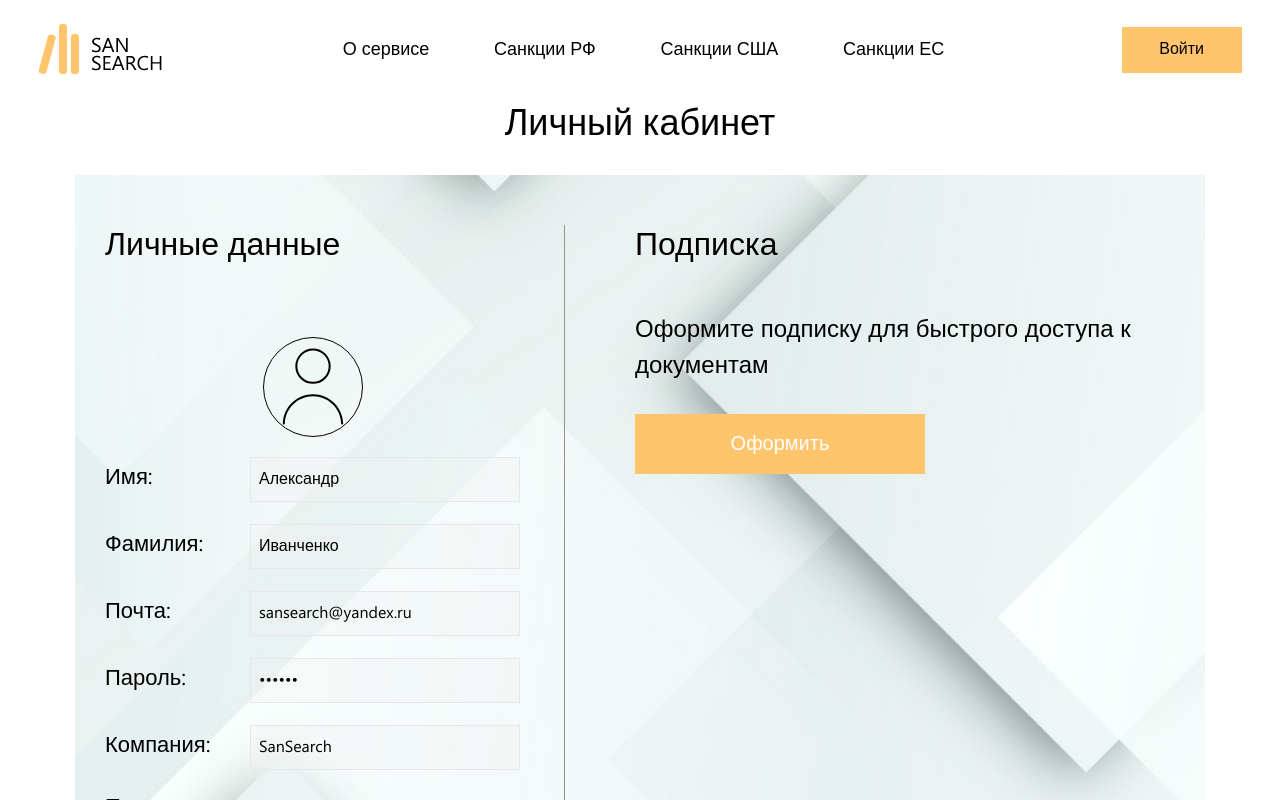
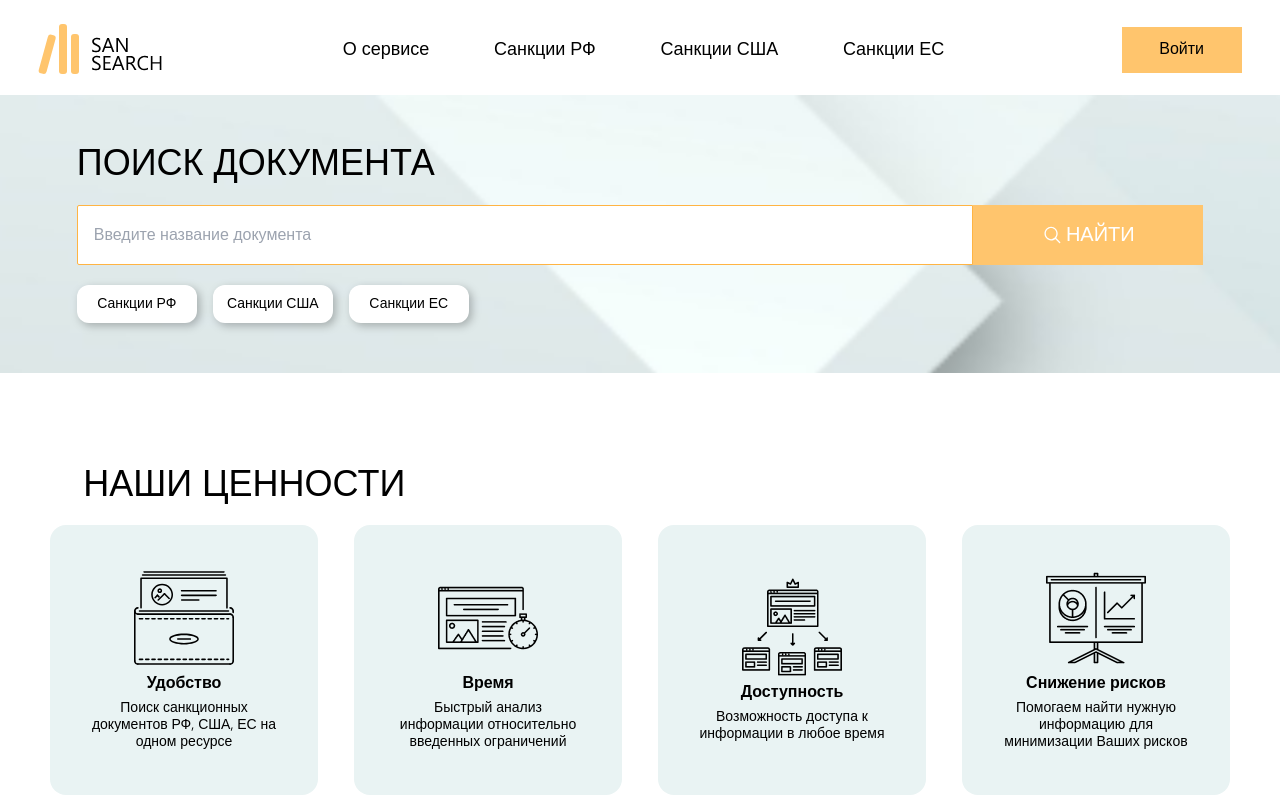
Before and after one commit to Prains/sansearch, a Next.js app: page / in a window 1280 px wide. Shown: the top 800 px of the page. Built offline with nearby package versions, Linux system fonts and the light colour scheme.

Commit message:
fix bugs after commit

```diff
--- a/app/page.js
+++ b/app/page.js
@@ -1,17 +1,13 @@
 import Advantage from "@/components/MainPage/Advantage/Advantage";
 import Main from "@/components/Main/Main";
 import Valueables from "@/components/MainPage/Valueables/Valueables";
-import PersonalDataAndSubscription from "@/components/PersonalPages/PersonalCabinet/PersonalCabinet";
 
 export default function Home() {
   return (
-    // <main className="flex items-center justify-center flex-col gap-[38px] lg:gap-[90px]">
-    //   <Main />
-    //   <Valueables />
-    //   <Advantage />
-    // </main>
-    <main className="flex items-center justify-center" >
-      <PersonalDataAndSubscription/>
+    <main className="flex items-center justify-center flex-col gap-[38px] lg:gap-[90px]">
+      <Main />
+      <Valueables />
+      <Advantage />
     </main>
   );
 }
--- a/components/PersonalPages/PersonalCabinet/PersonalProfile/FormProfile/FormProfile.jsx
+++ b/components/PersonalPages/PersonalCabinet/PersonalProfile/FormProfile/FormProfile.jsx
@@ -1,17 +1,20 @@
+"use client";
 import Image from "next/image";
 import Button from "@/components/ui/Button";
 
 import { avatar } from "@/images/PersonalPages";
-import { useForm } from "react-hook-form";
-// import { useState } from "react";
+import useInput from "@/hooks/useInput";
+import LabelInput from "./LabelInput/LabelInput";
+
 
 const FormProfile = () => {
-    // const [isAddButtons, setIsAddButtons] = useState(false);
 
-    // const handleClickCorrectData = () => {
-    //     setIsAddButtons((isAddButtons) => !isAddButtons)
-
-    // }
+    const [name, nameChange] = useInput("");
+    const [surname, surnameChange] = useInput("");
+    const [email, emailChange] = useInput("");
+    const [password, passwordChange] = useInput("");
+    const [newPassword, newPasswordChange] = useInput("");
+    const [company, companyChange] = useInput("");
 
     const users = [
         {
@@ -21,19 +24,68 @@ const FormProfile = () => {
             surname: "Иванченко",
             email: "sansearch@yandex.ru",
             password: "123456",
-            newPassword: "222222",
+            newPassword: "",
             company: "SanSearch",
             subscription: true
         }
     ]
 
-    const labelInput = [
-        "Имя:",
-        "Фамилия:",
-        "Почта:",
-        "Пароль:",
-        "Компания:",
-        "Подписка:"
+    const inputInfo = [
+        {
+            label: "Имя:",
+            htmlType: "name",
+            placeholder: "Введите ваше имя",
+            defaultValue: users[0].name,
+            onChange: (e) => {
+                nameChange(e);
+            },
+        },
+        {
+            label: "Фамилия:",
+            htmlType: "text",
+            placeholder: "Введите вашу фамилию",
+            defaultValue: users[0].surname,
+            onChange: (e) => {
+                surnameChange(e);
+            },
+        },
+        {
+            label: "Почта:",
+            htmlType: "email",
+            placeholder: "Введите ваш email",
+            defaultValue: users[0].email,
+            onChange: (e) => {
+                emailChange(e);
+            },
+        },
+        {
+            label: "Пароль:",
+            htmlType: "password",
+            placeholder: "Введите ваш пароль",
+            defaultValue: users[0].password,
+            onChange: (e) => {
+                passwordChange(e);
+            },
+        },
+        {
+            label: "Новый пароль:",
+            htmlType: "text",
+            placeholder: "Введите новый пароль",
+            defaultValue: users[0].newPassword,
+            onChange: (e) => {
+                newPasswordChange(e);
+            },
+        },
+        {
+            label: "Компания:",
+            htmlType: "text",
+            placeholder: "Введите вашу компанию",
+            defaultValue: users[0].company,
+            onChange: (e) => {
+                companyChange(e);
+            },
+        },
+
     ]
 
     return (
@@ -45,48 +97,20 @@ const FormProfile = () => {
                 alt="Фотография пользователя"
             />
             <div className="w-[270px] max-h-[600px] mx-auto text-left lg:w-[416px]">
-                <label className="text-[22px] lg:inline-block lg:w-[120px]">{labelInput[0]}</label>
-                <input
-                    disabled
-                    defaultValue={users[0].name}
-                    type="text"
-                    placeholder="Введите ваше имя"
-                    className="border ml-[25px] w-[242px] mb-[22px] h-[45px] pl-2 py-2 lg:w-[270px] lg:py-0"
-                />
-                <label className="text-[22px] lg:inline-block lg:w-[120px]">{labelInput[1]}</label>
-                <input
-                    disabled
-                    defaultValue={users[0].surname}
-                    type="text"
-                    placeholder="Введите вашу фамилию"
-                    className="border ml-[25px] w-[242px] h-[45px] mb-[22px] pl-2 py-2 lg:w-[270px] lg:py-0"
-                />
-                <label className="text-[22px] lg:inline-block lg:w-[120px]">{labelInput[2]}</label>
-                <input
-                    disabled
-                    defaultValue={users[0].email}
-                    type="email"
-                    placeholder="Введите вашу электронную почту"
-                    className="border ml-[25px] w-[242px] h-[45px] pl-2 py-2 mb-[22px] lg:w-[270px] lg:py-0"
-                />
-                <label className="text-[22px] lg:inline-block lg:w-[120px]">{labelInput[3]}</label>
-                <input
-                    disabled
-                    defaultValue={users[0].password}
-                    type="password"
-                    placeholder="Введите пароль"
-                    className="border ml-[25px] w-[242px] h-[45px] pl-2 py-2 mb-[22px] lg:w-[270px] lg:py-0"
-                />
-                <label className="text-[22px] lg:inline-block lg:w-[120px]">{labelInput[4]}</label>
-                <input
-                    disabled
-                    defaultValue={users[0].company}
-                    type="text"
-                    placeholder="Введите название вашей компании"
-                    className="border ml-[25px] w-[242px] h-[45px] pl-2 py-2 mb-[22px] lg:w-[270px] lg:py-0"
-                />
-                <label className="text-[22px] mr-1 lg:inline-block lg:w-[150px]">{labelInput[5]}</label>
-                <span className="text-[#69D443]">Есть</span>
+                {inputInfo.map((input) => {
+                    return (
+                    <LabelInput
+                        {...input}
+                        key={input.label}
+                    />
+                    );
+                })}
+                <label className="text-[22px] mr-1 lg:inline-block lg:w-[178px]">Подписка:</label>
+                {users[0].subscription ? (
+                    <span className="text-[20px] text-[#69D443]">Есть</span>
+                    ) : (
+                    <span className="text-[20px] text-white-black">Нет</span>
+                )}
             </div>
             <div className="mt-[30px]">
                 <Button type="secondary" className="mx-auto text-full-white h-[45px] lg:w-[416px]">Изменить данные</Button>
--- /dev/null
+++ b/components/PersonalPages/PersonalCabinet/PersonalProfile/FormProfile/LabelInput/LabelInput.jsx
@@ -0,0 +1,29 @@
+const LabelInput = ({
+    label,
+    placeholder,
+    htmlType,
+    onChange = null,
+    defaultValue = null,
+    className,
+  }) => {
+    return (
+      <label className="flex justify-between items-center mb-[20px] text-[22px] flex-wrap leading-none lg:flex-nowrap lg:text-[24px]">
+        {label}
+        <input
+          placeholder={placeholder}
+          type={htmlType}
+          onChange={onChange}
+          defaultValue={defaultValue}
+          disabled
+          className={
+            className="border border-b border-b-white-black text-white-black text-[20px] h-[45px] pl-2 ml-4 py-2 w-[242px] lg:ml-0 lg:py-0"
+            +
+            `${className}`
+          }
+          required
+        />
+      </label>
+    );
+  };
+
+  export default LabelInput;
--- a/components/PersonalPages/PersonalCabinet/PersonalProfile/PersonalProfile.jsx
+++ b/components/PersonalPages/PersonalCabinet/PersonalProfile/PersonalProfile.jsx
@@ -5,7 +5,7 @@ const PersonalProfile = () => {
     return (
         <article className="text-center w-[280px] mx-auto border-white-black lg:border-r lg:mx-0 lg:w-[460px]">
             <div className="lg:w-[416px]">
-                <PersonalSubtitle className="mb-[40px] lg:mb-[70px] lg:text-left">Личные данные</PersonalSubtitle>
+                <PersonalSubtitle className="mb-[40px] lg:mb-[15px] lg:text-left">Личные данные</PersonalSubtitle>
                 <FormProfile/>
             </div>
         </article>
```
